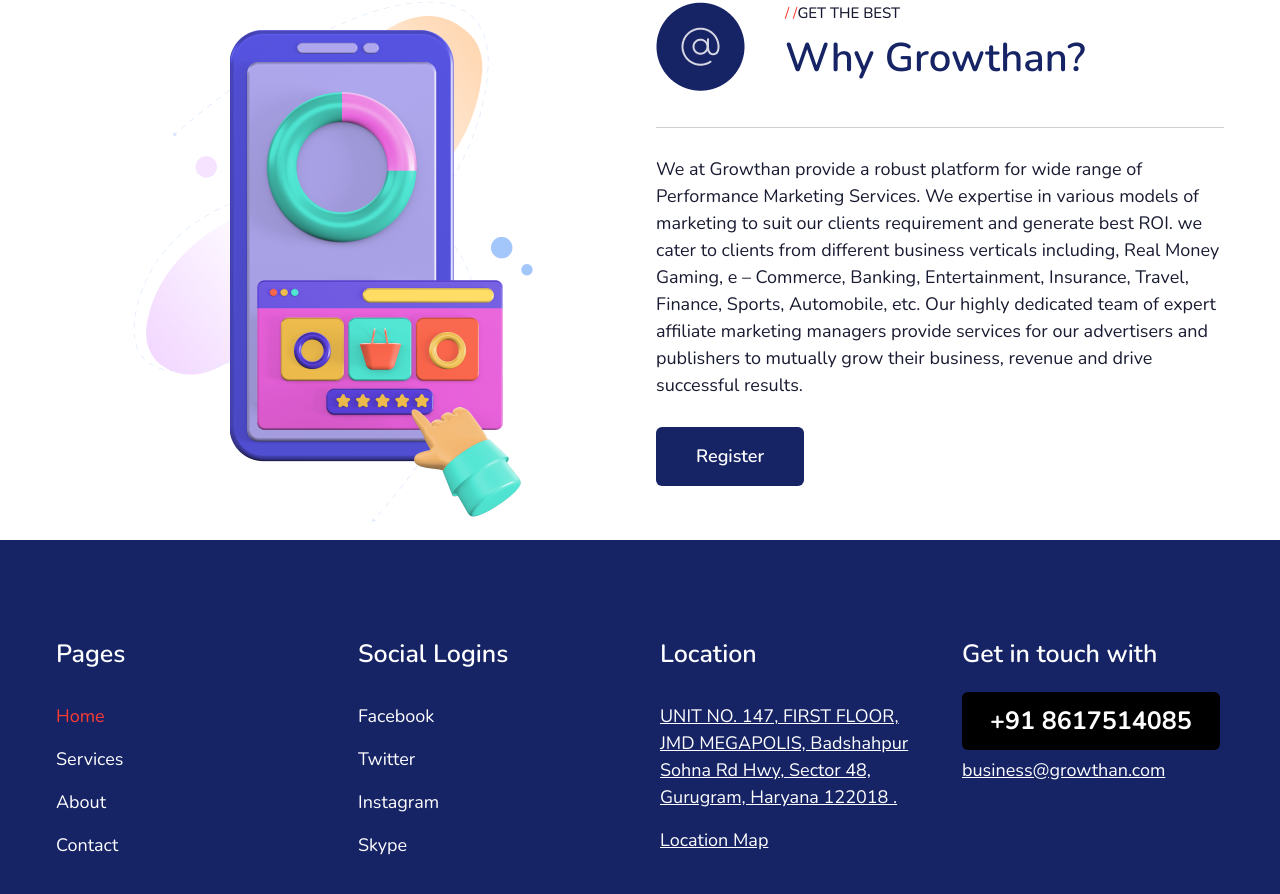
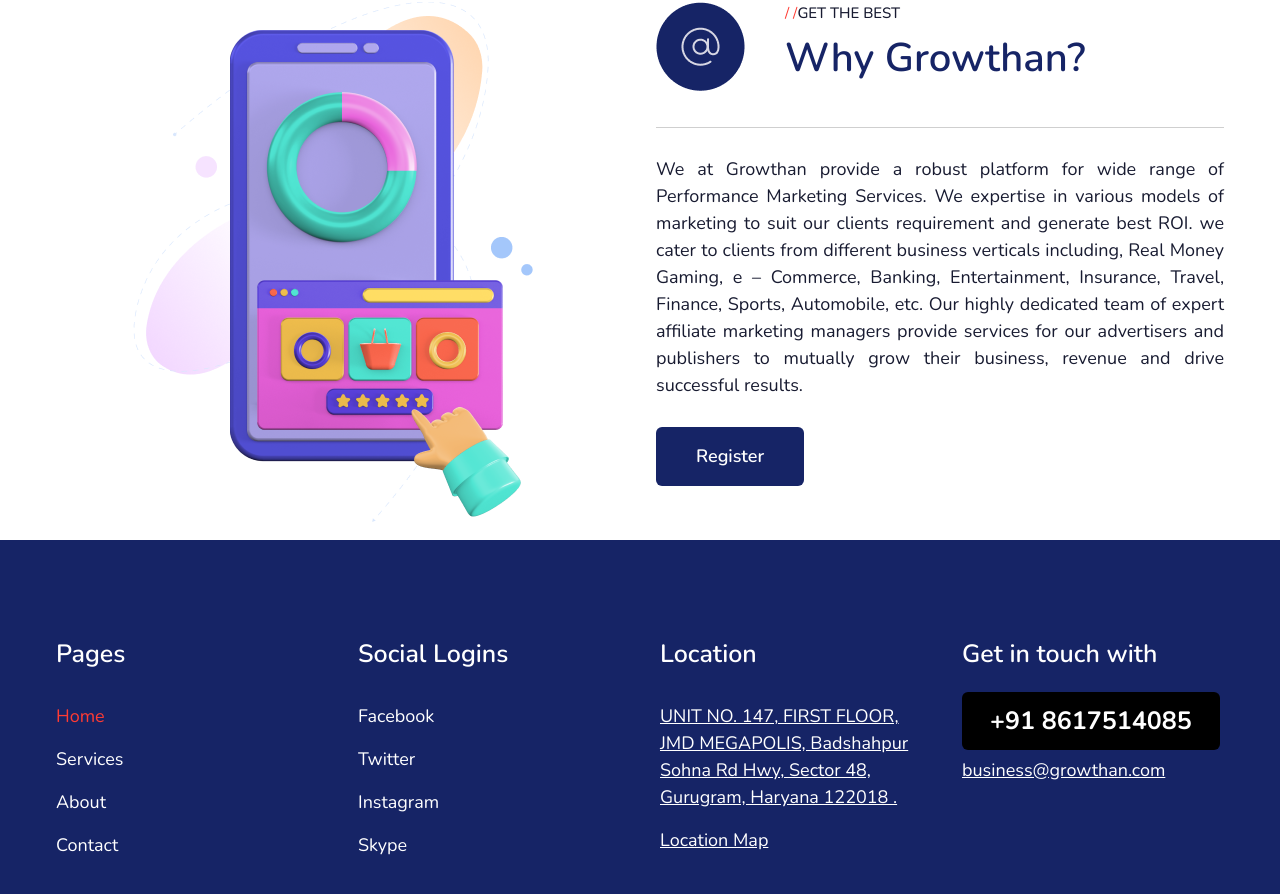
Before and after one commit to zakariyabombaywala/growthan-react, a React (Vite) app: page / in a window 1280 px wide. Shown: the part 2604-3498 px from the top of the page. Built offline with nearby package versions, Linux system fonts and the light colour scheme.

Commit message:
Why section

```diff
--- a/src/components/WhySection/App.jsx
+++ b/src/components/WhySection/App.jsx
@@ -21,7 +21,7 @@
               title="Why Growthan?"
             />
           </div>
-          <p className="text-[18px] text-blue-900">
+          <p className="text-[18px] text-blue-900 text-justify">
             We at Growthan provide a robust platform for wide range of
             Performance Marketing Services. We expertise in various models of
             marketing to suit our clients requirement and generate best ROI. we
```
